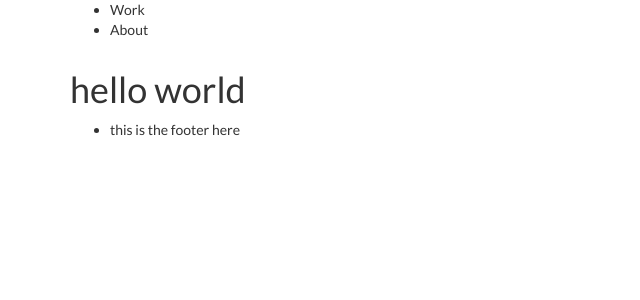
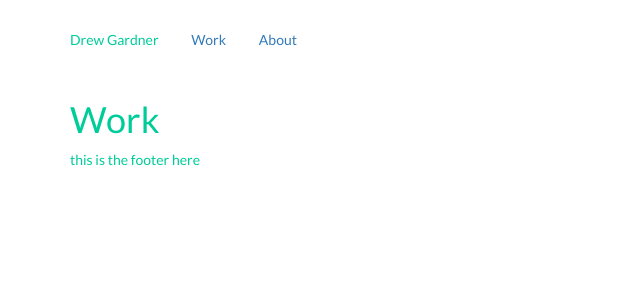
Before and after one commit to dreeeeewwwww/dreeeeewwwww.github.io, a Jekyll site: the page built from index.html, in a window 1280 px wide. Shown: the top 300 px of the page, without its empty margins (0-640 px from the left). Built offline with Jekyll 4.4.1, drawn with Linux system fonts in a browser that asks for light colours; nearby versions of some CDN libraries.

Commit message:
futz around with assets, add jquery

```diff
--- a/_includes/head.html
+++ b/_includes/head.html
@@ -1,9 +1,22 @@
+<!--
+_____                       _____               _
+|  __ \                     / ____|             | |
+| |  | |_ __ _____      __ | |  __  __ _ _ __ __| |_ __   ___ _ __
+| |  | | '__/ _ \ \ /\ / / | | |_ |/ _` | '__/ _` | '_ \ / _ \ '__|
+| |__| | | |  __/\ V  V /  | |__| | (_| | | | (_| | | | |  __/ |
+|_____/|_|  \___| \_/\_/    \_____|\__,_|_|  \__,_|_| |_|\___|_|
+
+
+Wow, you read this?!
+-->
 <head>
   <meta charset="utf-8">
   <meta http-equiv="Content-Type" content="text/html; charset=utf-8">
   <title>{% if page.title %}{{ page.title }} &mdash; {% endif %}Drew Gardner</title>
 
+
   <link rel="stylesheet" href="https://maxcdn.bootstrapcdn.com/bootstrap/3.3.5/css/bootstrap.min.css">
+  <link rel="stylesheet" href="/assets/css/dg.css">
   <script src="https://maxcdn.bootstrapcdn.com/bootstrap/3.3.5/js/bootstrap.min.js"></script>
-  <link rel="stylesheet" href="/assets/css/dg.css">
+  <script src="https://ajax.googleapis.com/ajax/libs/jquery/1.11.3/jquery.min.js"></script>
 </head>
--- a/_includes/nav.html
+++ b/_includes/nav.html
@@ -1,12 +1,13 @@
-<nav>
-  <div class="container">
-    <div class="row">
-      <div class="col-md-12">
+<div class="container">
+  <div class="row">
+    <div class="col-md-12">
+      <nav>
         <ul>
-          <li>Work</li>
-          <li>About</li>
+          <li>Drew Gardner</li>
+          <li><a href="/">Work</a></li>
+          <li><a href="/about/">About</a></li>
         </ul>
-      </div>
+      </nav>
     </div>
   </div>
-</nav>
+</div>
--- a/assets/_sass/_variables.scss
+++ b/assets/_sass/_variables.scss
@@ -1 +1,2 @@
-$foo: #fcb515;
+$green:#00CC99;
+$rose:#ff8282;
--- a/assets/_sass/site.scss
+++ b/assets/_sass/site.scss
@@ -1,3 +1,31 @@
 body{
   font-family:'Lato', 'Helvetica Neue', Helvetica, arial, verdana, sans-serif;
+  color:$green;
 }
+nav{
+  padding-top:30px;
+  padding-bottom:30px;
+
+  ul{
+    list-style:none;
+    margin:0;
+    padding:0;
+
+    li{
+      display:inline-block;
+      margin-right:30px;
+    }
+  }
+}
+footer{
+
+  ul{
+    list-style:none;
+    margin:0;
+    padding:0;
+
+    li{
+
+    }
+  }
+}
--- a/index.html
+++ b/index.html
@@ -1,10 +1,11 @@
 ---
+title: Work
 layout: default
 ---
 <div class="container">
   <div class="row">
     <div class="col-md-12">
-      <h1>hello world</h1>
+      <h1>Work</h1>
     </div>
   </div>
 </div>
```
